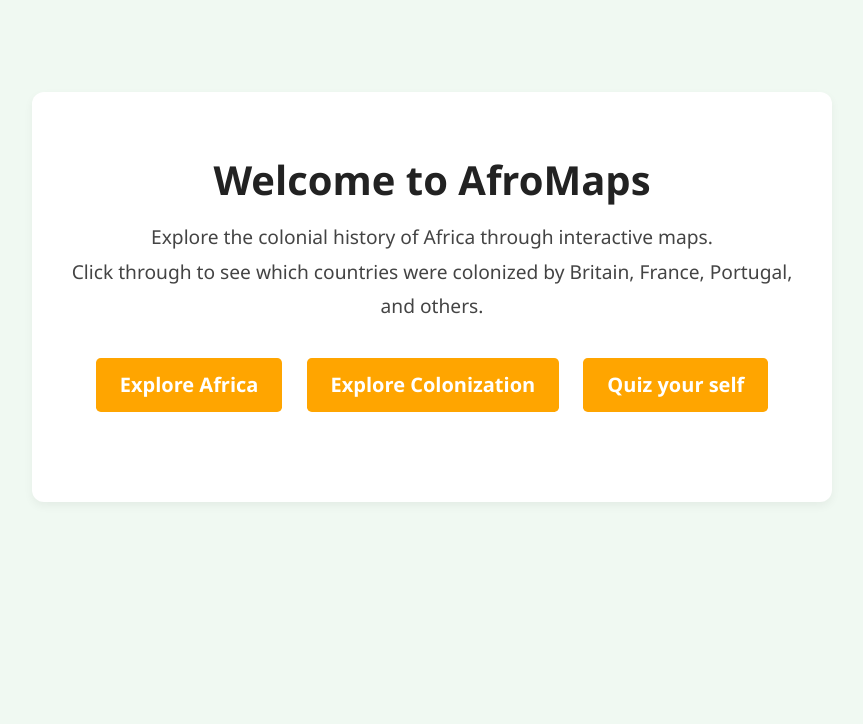
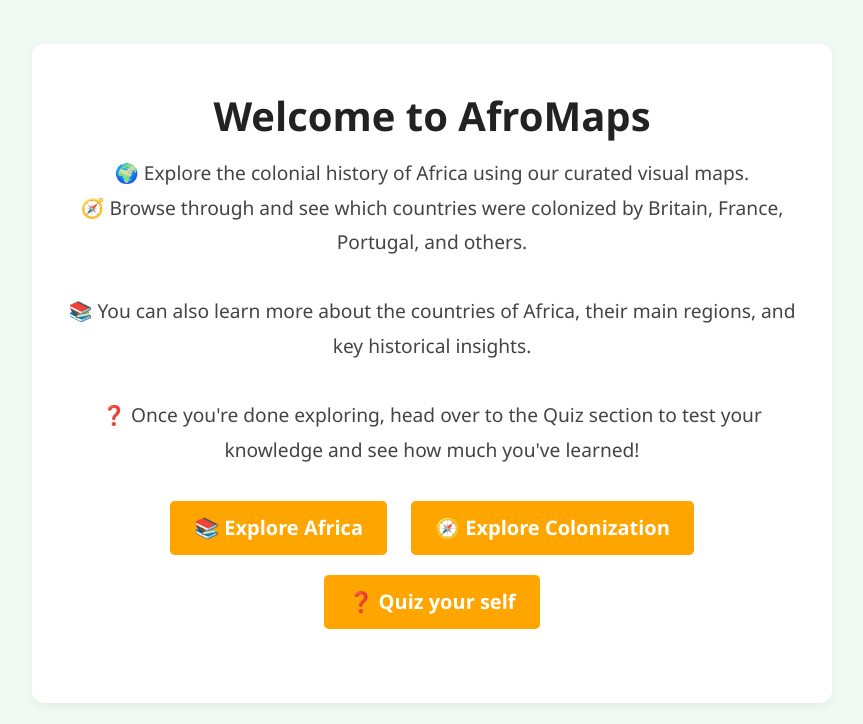
Before and after one commit to ganzafelix/african-colonial-map, a Flask app: page / in a window 1280 px wide. Shown: the part 76-800 px from the top of the page, without its empty margins (208-1071 px from the left). Run offline with Flask 3, Linux system fonts and the light colour scheme; some libraries are stand-ins or nearby versions.

Commit message:
minor adjustments

```diff
--- a/static/main.css
+++ b/static/main.css
@@ -49,12 +49,12 @@ body {
 
 /* Welcome page */
 .welcome-section {
-  padding: 4rem 2rem;
+  padding: 3rem 2rem;
   background-color: #ffffff;
   border-radius: 12px;
   box-shadow: 0 4px 10px rgba(0, 0, 0, 0.05);
   max-width: 800px;
-  margin: 3rem auto;
+  margin: 0rem auto;
   text-align: center;
 }
 
--- a/templates/welcome.html
+++ b/templates/welcome.html
@@ -5,14 +5,16 @@
 {% block content %}
   <section class="welcome-section text-center">
     <h2 class="mb-3">Welcome to AfroMaps</h2>
-    <p class="lead">
-      Explore the colonial history of Africa through interactive maps.<br>
-      Click through to see which countries were colonized by Britain, France, Portugal, and others.
+    <p class="lead text-center">
+        🌍 Explore the <strong>colonial history of Africa</strong> using our curated visual maps.<br>
+        🧭 Browse through and see which countries were colonized by <strong>Britain, France, Portugal</strong>, and others.<br><br>
+        📚 You can also learn more about the <strong>countries of Africa</strong>, their <strong>main regions</strong>, and key historical insights.<br><br>
+        ❓ Once you're done exploring, head over to the <strong>Quiz section</strong> to <strong>test your knowledge</strong> and see how much you've learned!
     </p>
     <p class="mt-4">
-      <a href="/africa" class="btn btn-warning btn-lg">Explore Africa</a>
-      <a href="/colonies" class="btn btn-warning btn-lg">Explore Colonization</a>
-      <a href="/quiz" class="btn btn-warning btn-lg">Quiz your self</a>
+      <a href="/africa" class="btn btn-warning btn-lg">📚 Explore Africa</a>
+      <a href="/colonies" class="btn btn-warning btn-lg">🧭 Explore Colonization</a>
+      <a href="/quiz" class="btn btn-warning btn-lg">❓ Quiz your self</a>
     </p>
   </section>
 {% endblock %}
```
